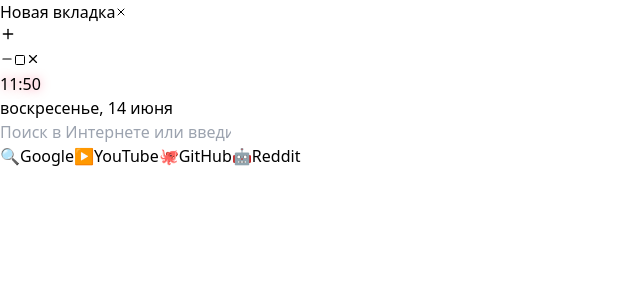
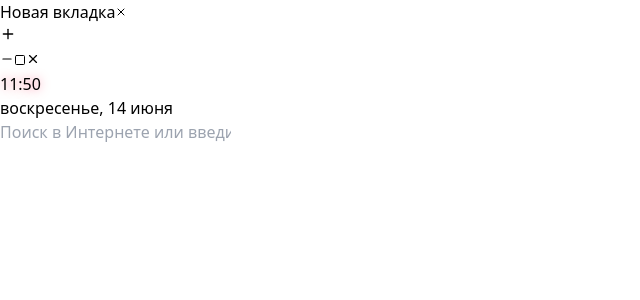
Before and after one commit to SharikDan/kaif-browser, a React (Vite) app: page / in a window 1280 px wide. Shown: the top 300 px of the page, without its empty margins (0-640 px from the left). Built offline with nearby package versions, Linux system fonts and the light colour scheme; the HTML template or start-up script is replaced by a standard one.

Commit message:
fix: final clean of all JSON and TOML files without BOM, minimalist homepage

```diff
--- a/src/components/HomePage.tsx
+++ b/src/components/HomePage.tsx
@@ -18,7 +18,6 @@ const HomePage: React.FC = () => {
     e.preventDefault();
     if (!query.trim()) return;
     let finalUrl: string;
-    // Проверяем, похоже ли на URL (содержит точку и нет пробелов, или начинается с http)
     if (query.includes('.') && !query.includes(' ') || query.startsWith('http')) {
       finalUrl = query.startsWith('http') ? query : `https://${query}`;
     } else {
@@ -36,13 +35,6 @@ const HomePage: React.FC = () => {
   const formatDate = (date: Date) => {
     return date.toLocaleDateString('ru-RU', { weekday: 'long', day: 'numeric', month: 'long' });
   };
-
-  const quickLinks = [
-    { name: 'Google', url: 'https://google.com', icon: '🔍' },
-    { name: 'YouTube', url: 'https://youtube.com', icon: '▶️' },
-    { name: 'GitHub', url: 'https://github.com', icon: '🐙' },
-    { name: 'Reddit', url: 'https://reddit.com', icon: '🤖' },
-  ];
 
   return (
     <div className="absolute inset-0 flex flex-col items-center justify-center z-20 px-4">
@@ -77,19 +69,6 @@ const HomePage: React.FC = () => {
           </div>
         </form>
       </motion.div>
-
-      <div className="flex gap-6 mt-12">
-        {quickLinks.map((link) => (
-          <button
-            key={link.name}
-            onClick={() => addTab(link.url, link.name)}
-            className="flex flex-col items-center gap-2 p-3 rounded-xl bg-white/5 backdrop-blur-sm border border-white/10 hover:border-[#ff0040] transition-all duration-200 hover:shadow-[0_0_12px_#ff0040] group"
-          >
-            <span className="text-3xl">{link.icon}</span>
-            <span className="text-sm text-white/80 group-hover:text-white">{link.name}</span>
-          </button>
-        ))}
-      </div>
     </div>
   );
 };
```
Also changed, not shown: package.json (+30 -29 lines), src-tauri/tauri.conf.json (+35 -44 lines), 1 other file (tests, documents, lock files or other folders).
